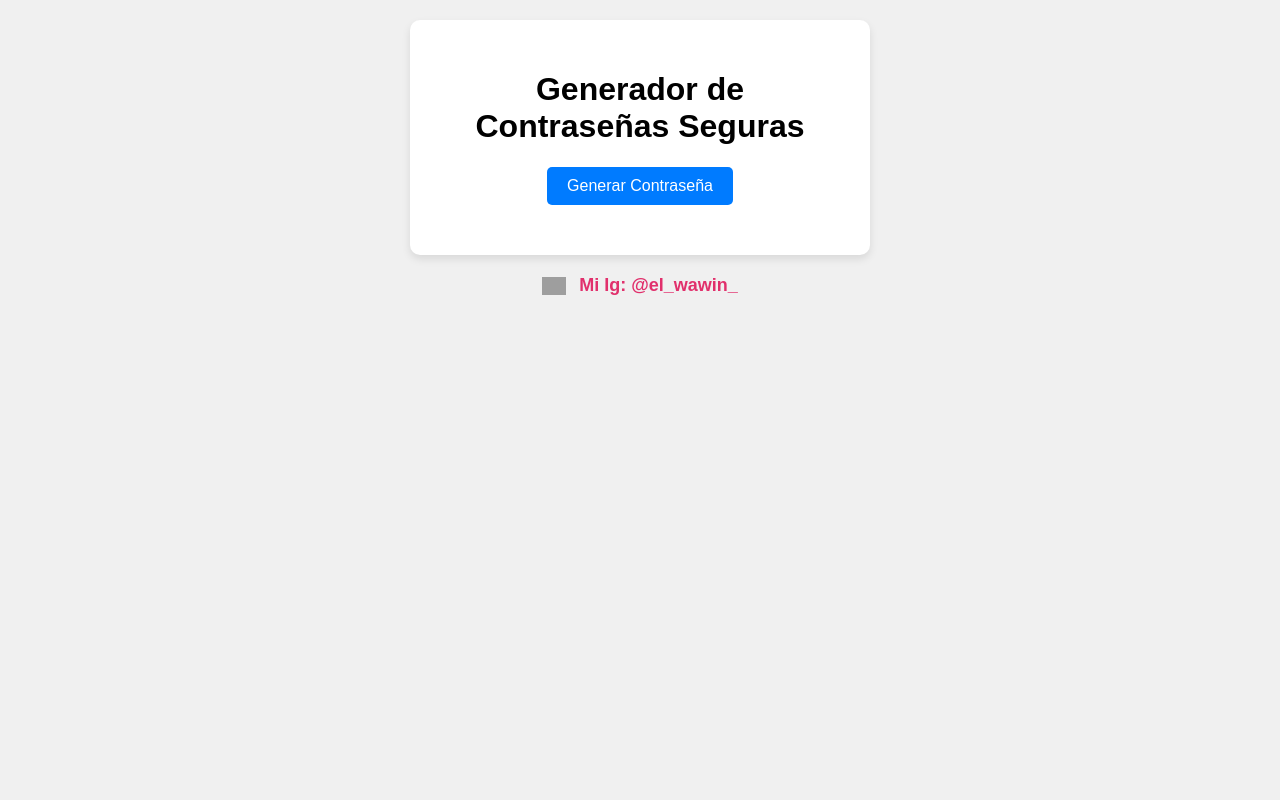
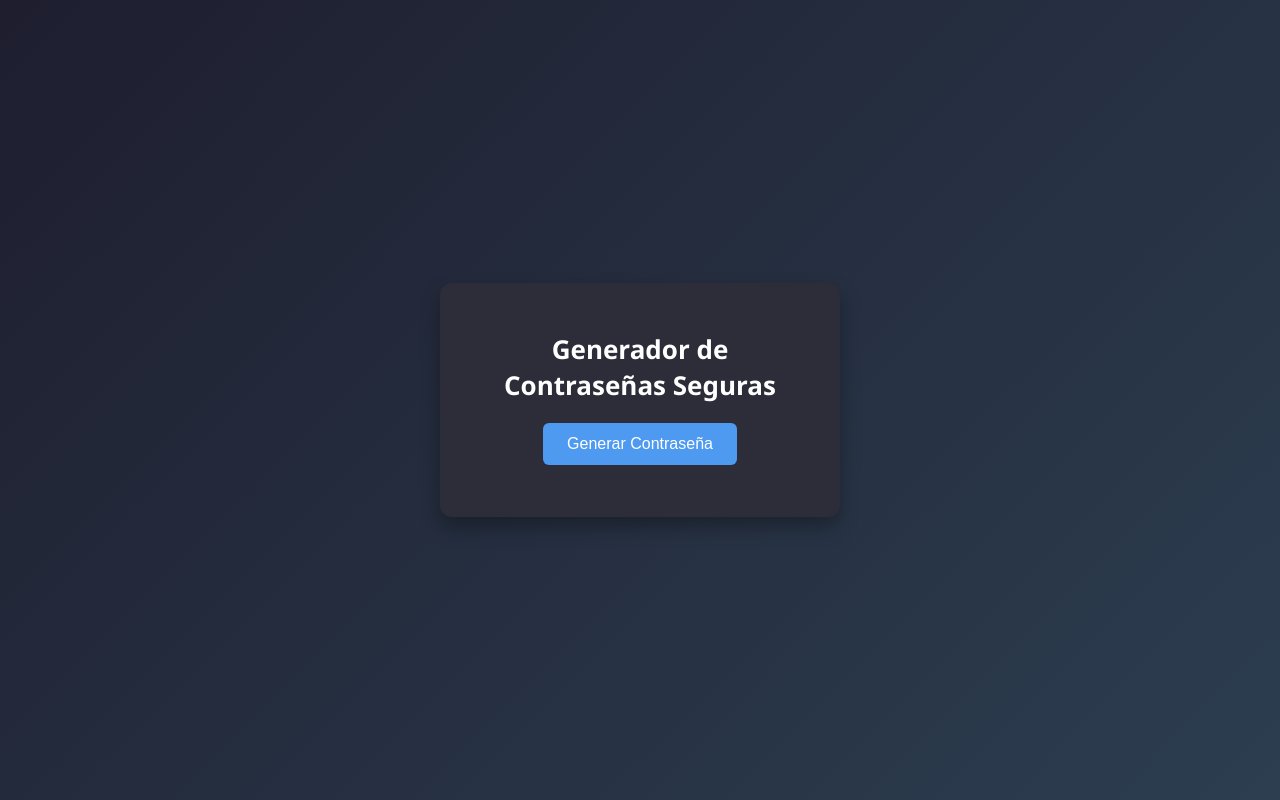
Before and after one commit to ElWawin/Secure, a plain HTML site: page index.html in a window 1280 px wide. Drawn offline with Linux system fonts and the light colour scheme; grey boxes are pictures that could not be loaded.

Commit message:
Update index.html

```diff
--- a/index.html
+++ b/index.html
@@ -3,68 +3,74 @@
 <head>
   <meta charset="UTF-8" />
   <meta name="viewport" content="width=device-width, initial-scale=1.0" />
-  <meta name="robots" content="index, follow">
   <title>Generador de Contraseñas</title>
   <style>
+    * {
+      box-sizing: border-box;
+    }
+
     body {
-      font-family: Arial, sans-serif;
-      background-color: #f0f0f0;
+      font-family: 'Segoe UI', Tahoma, Geneva, Verdana, sans-serif;
+      background: linear-gradient(135deg, #1e1e2f, #2c3e50);
+      color: #ffffff;
       margin: 0;
-      padding: 20px;
-      text-align: center;
+      padding: 0;
+      display: flex;
+      flex-direction: column;
+      justify-content: center;
+      align-items: center;
+      height: 100vh;
     }
 
     .container {
-      background-color: white;
+      background-color: #2d2d3a;
       padding: 30px;
-      border-radius: 10px;
-      box-shadow: 0 4px 8px rgba(0,0,0,0.1);
+      border-radius: 12px;
+      box-shadow: 0 10px 20px rgba(0,0,0,0.3);
+      text-align: center;
       max-width: 400px;
-      margin: auto;
+      width: 90%;
+      animation: fadeIn 1s ease-in-out;
+    }
+
+    h1 {
+      margin-bottom: 20px;
+      font-size: 26px;
     }
 
     button {
-      background-color: #007bff;
-      color: white;
-      padding: 10px 20px;
+      background-color: #4e9af1;
+      color: #fff;
+      padding: 12px 24px;
       border: none;
-      border-radius: 5px;
+      border-radius: 6px;
       font-size: 16px;
       cursor: pointer;
+      transition: background-color 0.3s ease, transform 0.2s ease;
     }
 
     button:hover {
-      background-color: #0056b3;
+      background-color: #357bd8;
+      transform: scale(1.05);
     }
 
     #resultado {
       margin-top: 20px;
-      font-size: 20px;
+      font-size: 22px;
       font-weight: bold;
       word-break: break-all;
+      color: #00ffcc;
     }
 
-    .ig-link {
-      text-decoration: none;
-      color: #e1306c;
-      font-weight: bold;
-      font-size: 18px;
-      transition: color 0.3s ease;
-    }
-
-    .ig-link:hover {
-      color: #ff66a5;
-    }
-
-    .ig-logo {
-      width: 24px;
-      vertical-align: middle;
-      margin-right: 8px;
-      transition: transform 0.3s ease;
-    }
-
-    .ig-link:hover .ig-logo {
-      transform: scale(1.2);
+    @keyframes fadeIn {
+      from {
+        opacity: 0;
+        transform: translateY(15px);
+      }
+      to {
+        opacity: 1;
+        transform: translateY(0);
+      }
     }
   </style>
 </head>
@@ -73,13 +79,6 @@
     <h1>Generador de Contraseñas Seguras</h1>
     <button onclick="generarPassword()">Generar Contraseña</button>
     <p id="resultado"></p>
-  </div>
-
-  <div style="text-align: center; margin-top: 20px;">
-    <a href="https://instagram.com/el_wawin_" target="_blank" class="ig-link">
-      <img src="https://upload.wikimedia.org/wikipedia/commons/a/a5/Instagram_icon.png" alt="Instagram" class="ig-logo">
-      Mi Ig: @el_wawin_
-    </a>
   </div>
 
   <script>
```
